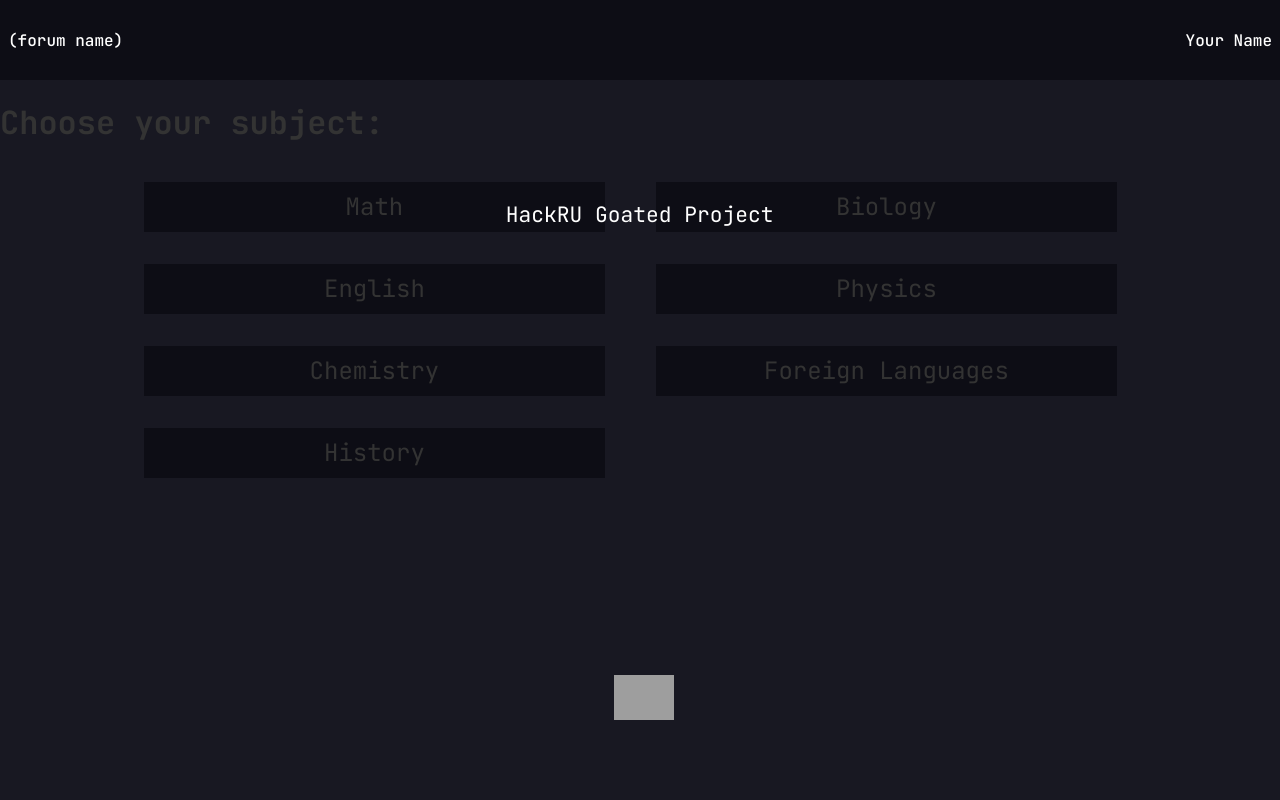
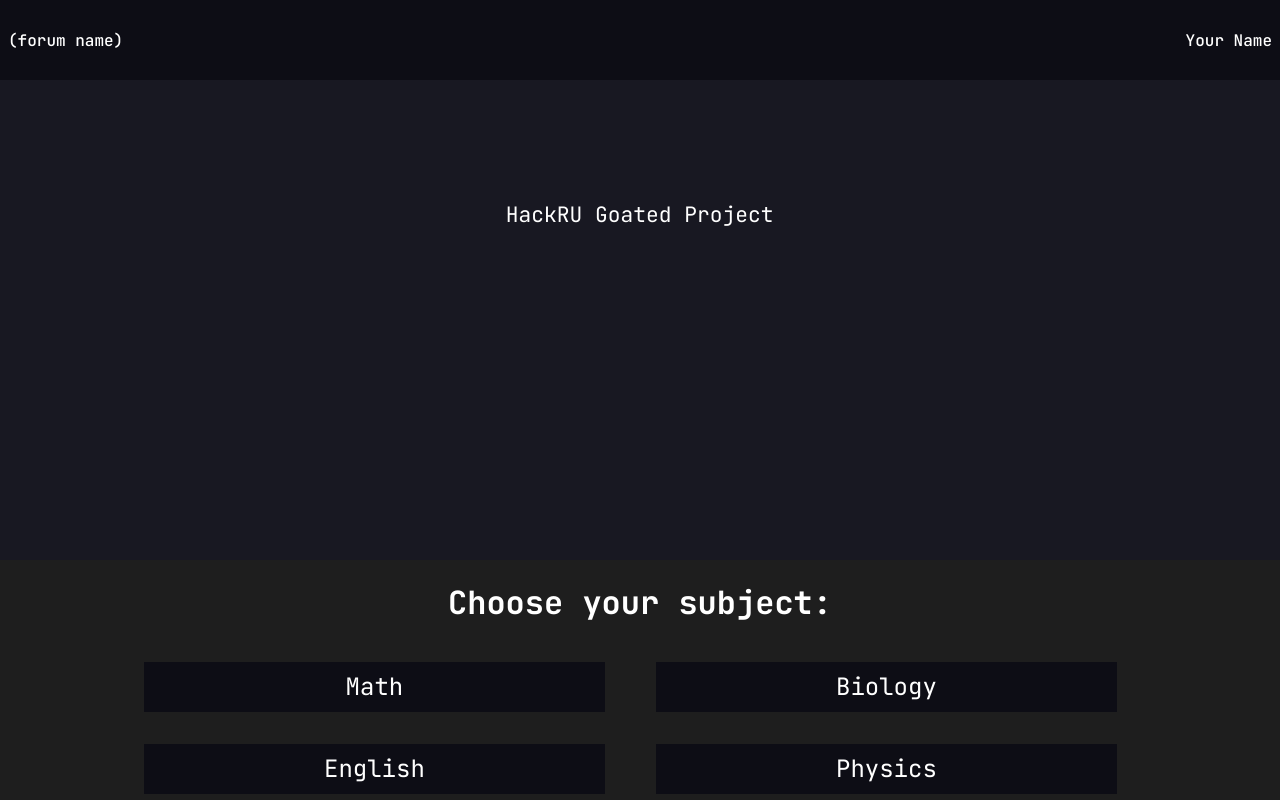
Before and after one commit to ZhangTerrence/qxchange, a React (Vite) app in the folder client/: page / in a window 1280 px wide. Shown: the top 800 px of the page. Built offline with nearby package versions, Linux system fonts and the light colour scheme; no server answers; grey boxes are pictures that could not be loaded.

Commit message:
subjects placed correctly

```diff
--- a/client/src/css/landing.css
+++ b/client/src/css/landing.css
@@ -26,6 +26,7 @@
     bottom: 10%;
     right: 50%;
     left: 48%;
+    z-index: 1000;
   }
 
 .subjects-body {
@@ -33,6 +34,8 @@
   font-family: "JetBrains Mono", monospace;
   color: #ffffff;
   text-align: center;
+  position: absolute;
+  inset: 35% 0 0 0;
 }
 
 .row {
--- a/client/src/pages/Landing.jsx
+++ b/client/src/pages/Landing.jsx
@@ -1,5 +1,5 @@
 import { Navbar } from "../components/Navbar.jsx";
-import { motion, useScroll, useTransform } from "framer-motion";
+import { motion, useScroll, useTransform, useAnimationControls} from "framer-motion";
 import "../css/landing.css";
 
 export const Landing = () => {
@@ -24,6 +24,7 @@ export const Landing = () => {
   var { scrollYProgress } = useScroll();
   const scale = useTransform(scrollYProgress, [0, 0.4], [1, 0.25]);
   const pos = useTransform(scrollYProgress, [0, 1], [0, -500]);
+  const fadeControls = useAnimationControls();
 
   // useEffect(() => {
   //   async function fetchApi() {
@@ -40,6 +41,23 @@ export const Landing = () => {
         behavior: "smooth"});
     });
   }
+
+  document.addEventListener("scroll", () => {
+    console.log(scrollYProgress.current)
+    if(scrollYProgress.current >= 0.4) {
+      fadeControls.start({
+       opacity: 1,
+        transition: { duration: 0.3 },
+      })
+      document.querySelector("img.arrow").style.opacity = 0;
+    } else {
+      document.querySelector("img.arrow").style.opacity = 1;
+      fadeControls.start({
+        opacity: 0,
+        transition: { duration: 0.3 },
+      })
+    }
+  })
 
   return (
     <div className="index">
@@ -80,7 +98,7 @@ export const Landing = () => {
           src="https://cdn.animaapp.com/projects/65217f2625a5f136eb81c527/releases/65217fdf819c5f5f1d286d06/img/arrow-1-1@2x.png"
 
       />
-      <div className=".subjects-body">
+    <motion.div animate={fadeControls} className="subjects-body" style={ {opacity: 0}}>
             <h1>Choose your subject:</h1>
             <div className="row">
               <div className="column">
@@ -95,7 +113,7 @@ export const Landing = () => {
                 <div className="subject-container">Foreign Languages</div>
               </div>
             </div>
-      </div>
+          </motion.div>
     </div>
   );
 };
```
Lines whose indentation alone changed are shown as unchanged.
